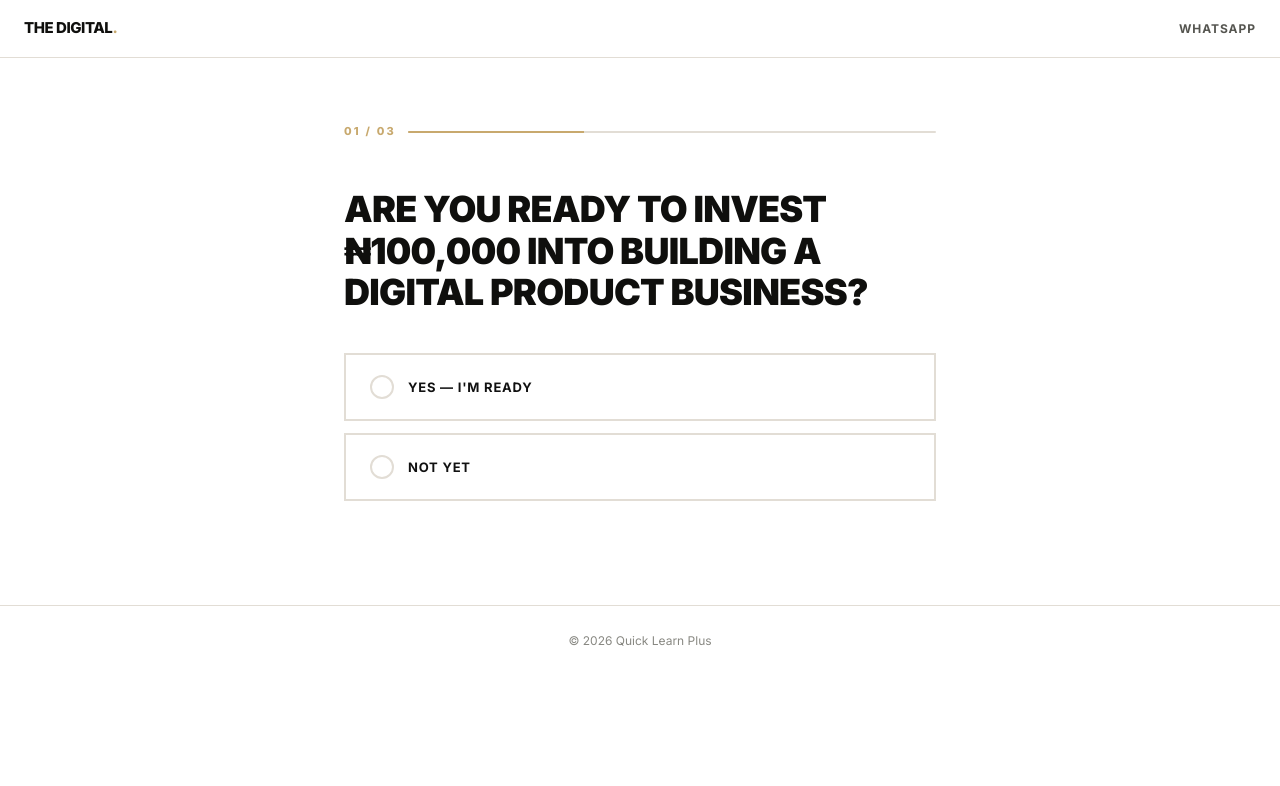
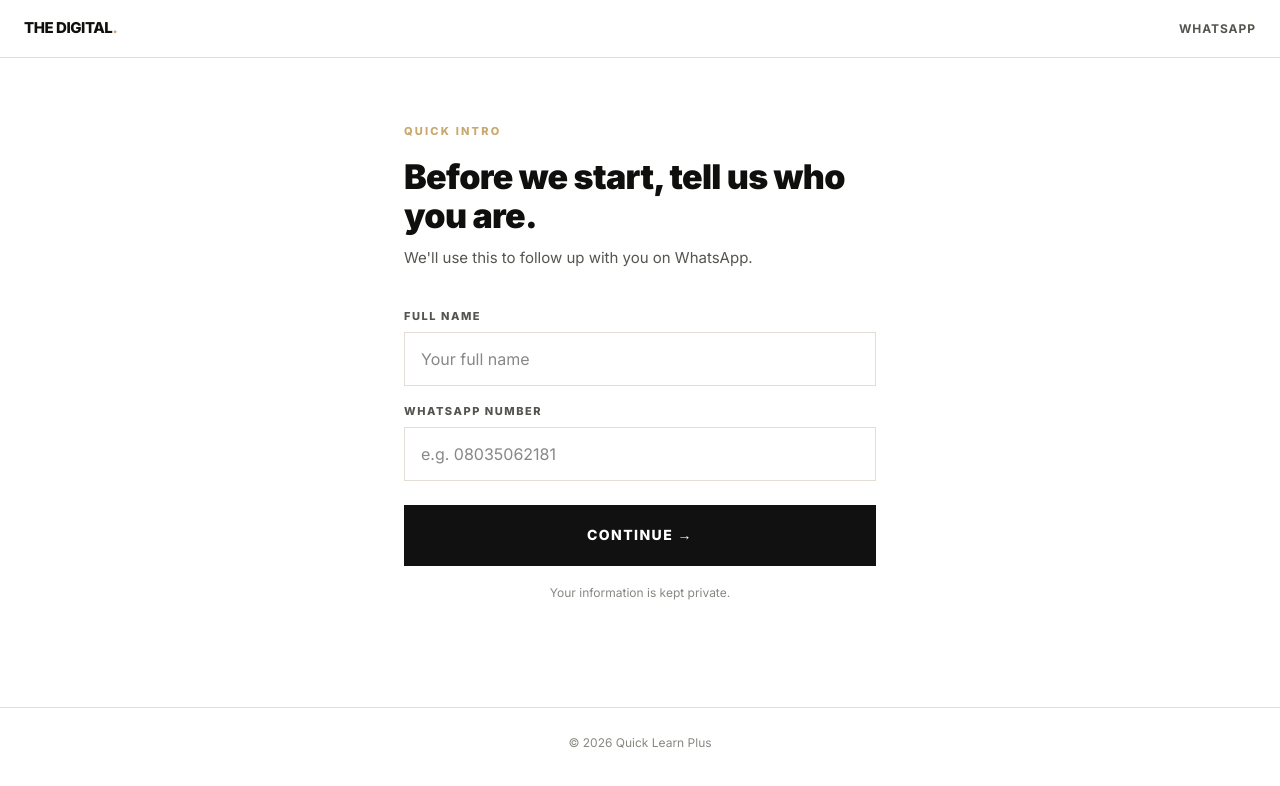
Before and after one commit to lawtg/execute-document-prompt, a React (Vite) app: page /dfy/start in a window 1280 px wide. Both pictures are taken after a click on the button "SEE IF THIS IS FOR YOU →". Shown: the top 786 px of the page. Built offline with nearby package versions, Linux system fonts and the light colour scheme; a web font is replaced by a local one.

Commit message:
Update DFY hero copy + add name/WhatsApp capture to qualification page

```diff
--- a/src/DFYQualification.tsx
+++ b/src/DFYQualification.tsx
@@ -1,53 +1,72 @@
 import { useState, useEffect } from 'react'
 import { useNavigate } from 'react-router-dom'
 
-/* ─── Design tokens — completely fresh identity ─────── */
 const C = {
-  bg:      '#FFFFFF',
-  surface: '#F7F5F0',
-  ink:     '#111111',
-  sub:     '#555550',
-  muted:   '#888882',
-  border:  '#E2DDD5',
-  accent:  '#C8A96E',   /* warm gold */
-  dark:    '#0F0F0D',
-  btnBg:   '#111111',
-  btnTxt:  '#FFFFFF',
+  bg:     '#FFFFFF',
+  surface:'#F7F5F0',
+  ink:    '#111111',
+  sub:    '#555550',
+  muted:  '#888882',
+  border: '#E2DDD5',
+  accent: '#C8A96E',
+  dark:   '#0F0F0D',
+  btnBg:  '#111111',
+  btnTxt: '#FFFFFF',
 }
 
 const WA_NUMBER = '2348035062181'
-const WA_MSG    = encodeURIComponent('Hi, I just went through the Digital Product Business offer and I\'m interested in getting started.')
+const WA_MSG    = encodeURIComponent("Hi, I just went through the Digital Product Business offer and I'm interested in getting started.")
 const WA_URL    = `https://wa.me/${WA_NUMBER}?text=${WA_MSG}`
 
-/* ─── questions ─────────────────────────────────────── */
 const QUESTIONS = [
   {
     id: 1,
     text: 'ARE YOU READY TO INVEST ₦100,000 INTO BUILDING A DIGITAL PRODUCT BUSINESS?',
-    options: ['YES — I\'M READY', 'NOT YET'],
+    options: ["YES — I'M READY", 'NOT YET'],
   },
   {
     id: 2,
     text: 'WHICH SOUNDS MOST LIKE YOU?',
     options: [
-      'I HAVE MONEY, BUT I DON\'T KNOW WHAT BUSINESS TO START.',
+      "I HAVE MONEY, BUT I DON'T KNOW WHAT BUSINESS TO START.",
       'I WANT ANOTHER SOURCE OF INCOME.',
-      'I WANT TO SELL DIGITAL PRODUCTS, BUT I DON\'T HAVE THE TIME.',
+      "I WANT TO SELL DIGITAL PRODUCTS, BUT I DON'T HAVE THE TIME.",
       'I HAVE TRIED ONLINE BUSINESS BEFORE AND WANT A BETTER SYSTEM.',
     ],
   },
   {
     id: 3,
     text: 'HOW SOON WOULD YOU LIKE TO START?',
-    options: ['I\'M READY NOW', 'WITHIN THE NEXT 30 DAYS', 'I\'M EXPLORING MY OPTIONS'],
+    options: ["I'M READY NOW", 'WITHIN THE NEXT 30 DAYS', "I'M EXPLORING MY OPTIONS"],
   },
 ]
 
+const inputStyle: React.CSSProperties = {
+  width: '100%',
+  padding: '14px 16px',
+  fontSize: '16px',
+  fontFamily: 'inherit',
+  color: '#111111',
+  backgroundColor: '#fff',
+  border: '1px solid #E2DDD5',
+  borderRadius: '0',
+  outline: 'none',
+  boxSizing: 'border-box',
+  lineHeight: 1.5,
+  transition: 'border-color 0.2s',
+  appearance: 'none' as const,
+}
+
 export default function DFYQualification() {
-  const navigate  = useNavigate()
-  const [step, setStep]       = useState(0) // 0 = hero, 1-3 = questions
+  const navigate = useNavigate()
+
+  // step 0 = hero, step -1 = contact form, steps 1-3 = questions
+  const [step, setStep]       = useState(0)
   const [selected, setSelected] = useState<string | null>(null)
   const [leaving, setLeaving]   = useState(false)
+  const [name, setName]         = useState('')
+  const [phone, setPhone]       = useState('')
+  const [formError, setFormError] = useState('')
 
   /* auto-redirect after Q3 answer */
   useEffect(() => {
@@ -67,7 +86,18 @@ export default function DFYQualification() {
         setLeaving(false)
       }, 320)
     }
-    /* step === 3: useEffect handles redirect */
+  }
+
+  const handleContactSubmit = (e: React.FormEvent) => {
+    e.preventDefault()
+    if (!name.trim()) { setFormError('Please enter your name.'); return }
+    if (!phone.trim()) { setFormError('Please enter your WhatsApp number.'); return }
+    setFormError('')
+    setLeaving(true)
+    setTimeout(() => {
+      setStep(1)
+      setLeaving(false)
+    }, 300)
   }
 
   const q = step >= 1 ? QUESTIONS[step - 1] : null
@@ -93,25 +123,38 @@ export default function DFYQualification() {
             A Done-For-You Digital Product Business
           </p>
           <h1 style={{
-            fontSize: 'clamp(36px, 8vw, 64px)', fontWeight: 900, lineHeight: 1.05,
-            letterSpacing: '-0.03em', color: C.dark, marginBottom: '16px',
+            fontSize: 'clamp(32px, 7vw, 58px)', fontWeight: 900, lineHeight: 1.05,
+            letterSpacing: '-0.03em', color: C.dark, marginBottom: '24px',
           }}>
-            YOU HAVE THE CAPITAL.
-            <br />
-            <span style={{ color: C.sub }}>YOU JUST DON'T HAVE THE TIME.</span>
+            Have ₦100,000 But Don't Know What Business To Start?
           </h1>
-          <p style={{ fontSize: '20px', fontWeight: 700, color: C.ink, marginBottom: '16px', lineHeight: 1.4 }}>
-            So we build the business for you.
+          <p style={{ fontSize: 'clamp(18px, 3vw, 22px)', fontWeight: 800, color: C.ink, marginBottom: '24px', lineHeight: 1.3 }}>
+            We'll Build You a Digital Product Business.
           </p>
-          <p style={{ fontSize: '16px', lineHeight: 1.75, color: C.sub, marginBottom: '48px', maxWidth: '480px', margin: '0 auto 48px' }}>
-            We research the opportunity, create the digital product, set up the selling system and prepare the marketing — while you provide the capital.
-          </p>
-          <button onClick={() => setStep(1)} style={{
+          <div style={{ fontSize: '16px', lineHeight: 1.8, color: C.sub, marginBottom: '12px', textAlign: 'left', maxWidth: '480px', margin: '0 auto 12px' }}>
+            {[
+              "You don't need to know how to write an ebook.",
+              "You don't need to know what people are buying.",
+              "You don't need to learn Facebook Ads.",
+              "You don't need to spend months trying to figure everything out.",
+            ].map((t, i) => (
+              <div key={i} style={{ display: 'flex', gap: '12px', alignItems: 'flex-start', padding: '8px 0', borderBottom: `1px solid ${C.border}` }}>
+                <span style={{ color: '#CC4444', fontWeight: 900, flexShrink: 0, paddingTop: '2px' }}>✗</span>
+                <span>{t}</span>
+              </div>
+            ))}
+          </div>
+          <div style={{ maxWidth: '480px', margin: '0 auto 40px', padding: '20px 24px', backgroundColor: C.dark }}>
+            <p style={{ fontSize: '16px', fontWeight: 700, color: '#fff', lineHeight: 1.75, margin: 0 }}>
+              We'll do the heavy lifting for you. We'll research the market, find a product opportunity, create the ebook, package it, set it up on Selar and launch the advertising campaign.
+            </p>
+          </div>
+          <button onClick={() => setStep(-1)} style={{
             backgroundColor: C.btnBg, color: C.btnTxt,
             fontFamily: 'inherit', fontSize: '14px', fontWeight: 800,
             letterSpacing: '0.1em', textTransform: 'uppercase',
             padding: '18px 48px', border: 'none', cursor: 'pointer',
-            width: '100%', maxWidth: '360px',
+            width: '100%', maxWidth: '380px',
             transition: 'opacity 0.15s',
           }}
             onMouseEnter={e => (e.currentTarget.style.opacity = '0.85')}
@@ -123,6 +166,64 @@ export default function DFYQualification() {
         </div>
       )}
 
+      {/* ── CONTACT FORM (step -1) ── */}
+      {step === -1 && (
+        <div style={{
+          maxWidth: '520px', margin: '0 auto', padding: '64px 24px',
+          opacity: leaving ? 0 : 1,
+          transform: leaving ? 'translateY(-10px)' : 'translateY(0)',
+          transition: 'opacity 0.3s ease, transform 0.3s ease',
+        }}>
+          <p style={{ fontSize: '11px', fontWeight: 800, letterSpacing: '0.2em', textTransform: 'uppercase', color: C.accent, marginBottom: '16px' }}>
+            Quick intro
+          </p>
+          <h2 style={{ fontSize: 'clamp(22px, 5vw, 34px)', fontWeight: 900, lineHeight: 1.15, letterSpacing: '-0.02em', color: C.dark, marginBottom: '10px' }}>
+            Before we start, tell us who you are.
+          </h2>
+          <p style={{ fontSize: '15px', color: C.sub, lineHeight: 1.7, marginBottom: '36px' }}>
+            We'll use this to follow up with you on WhatsApp.
+          </p>
+          <form onSubmit={handleContactSubmit} style={{ display: 'flex', flexDirection: 'column', gap: '16px' }}>
+            <div style={{ display: 'flex', flexDirection: 'column', gap: '6px' }}>
+              <label style={{ fontSize: '11px', fontWeight: 800, letterSpacing: '0.14em', textTransform: 'uppercase', color: C.sub }}>Full Name</label>
+              <input
+                type="text" required value={name} onChange={e => setName(e.target.value)}
+                placeholder="Your full name" style={inputStyle}
+                onFocus={e => (e.target.style.borderColor = C.accent)}
+                onBlur={e => (e.target.style.borderColor = C.border)}
+              />
+            </div>
+            <div style={{ display: 'flex', flexDirection: 'column', gap: '6px' }}>
+              <label style={{ fontSize: '11px', fontWeight: 800, letterSpacing: '0.14em', textTransform: 'uppercase', color: C.sub }}>WhatsApp Number</label>
+              <input
+                type="tel" required value={phone} onChange={e => setPhone(e.target.value)}
+                placeholder="e.g. 08035062181" style={inputStyle}
+                onFocus={e => (e.target.style.borderColor = C.accent)}
+                onBlur={e => (e.target.style.borderColor = C.border)}
+              />
+            </div>
+            {formError && (
+              <p style={{ fontSize: '13px', color: '#CC4444', margin: 0 }}>{formError}</p>
+            )}
+            <button type="submit" style={{
+              backgroundColor: C.btnBg, color: C.btnTxt,
+              fontFamily: 'inherit', fontSize: '14px', fontWeight: 800,
+              letterSpacing: '0.1em', textTransform: 'uppercase',
+              padding: '18px', border: 'none', cursor: 'pointer',
+              width: '100%', transition: 'opacity 0.15s', marginTop: '8px',
+            }}
+              onMouseEnter={e => (e.currentTarget.style.opacity = '0.85')}
+              onMouseLeave={e => (e.currentTarget.style.opacity = '1')}
+            >
+              Continue →
+            </button>
+            <p style={{ fontSize: '12px', color: C.muted, textAlign: 'center' }}>
+              Your information is kept private.
+            </p>
+          </form>
+        </div>
+      )}
+
       {/* ── QUESTIONS (steps 1-3) ── */}
       {step >= 1 && q && (
         <div style={{
@@ -131,7 +232,6 @@ export default function DFYQualification() {
           transform: leaving ? 'translateY(-10px)' : 'translateY(0)',
           transition: 'opacity 0.3s ease, transform 0.3s ease',
         }}>
-
           {/* Progress */}
           <div style={{ display: 'flex', alignItems: 'center', gap: '12px', marginBottom: '48px' }}>
             <span style={{ fontSize: '11px', fontWeight: 800, letterSpacing: '0.2em', color: C.accent }}>
@@ -184,7 +284,7 @@ export default function DFYQualification() {
                   border: `2px solid ${selected === opt ? C.btnTxt : C.border}`,
                   backgroundColor: selected === opt ? C.accent : 'transparent',
                   display: 'flex', alignItems: 'center', justifyContent: 'center',
-                  transition: 'all 0.15s',
+                  transition: 'all 0.15s', flexShrink: 0,
                 }}>
                   {selected === opt && <span style={{ color: '#fff', fontSize: '10px', fontWeight: 900 }}>✓</span>}
                 </span>
```
Also changed, not shown: src/DFY.tsx (+19 -8 lines).
